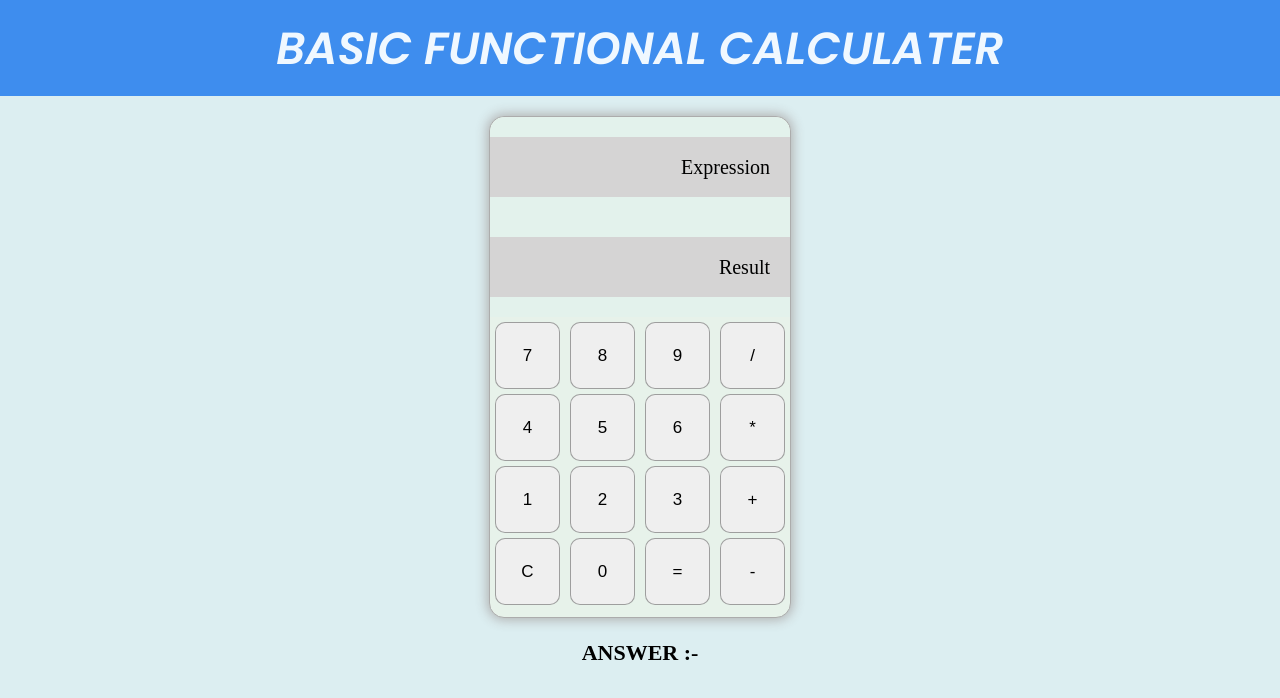
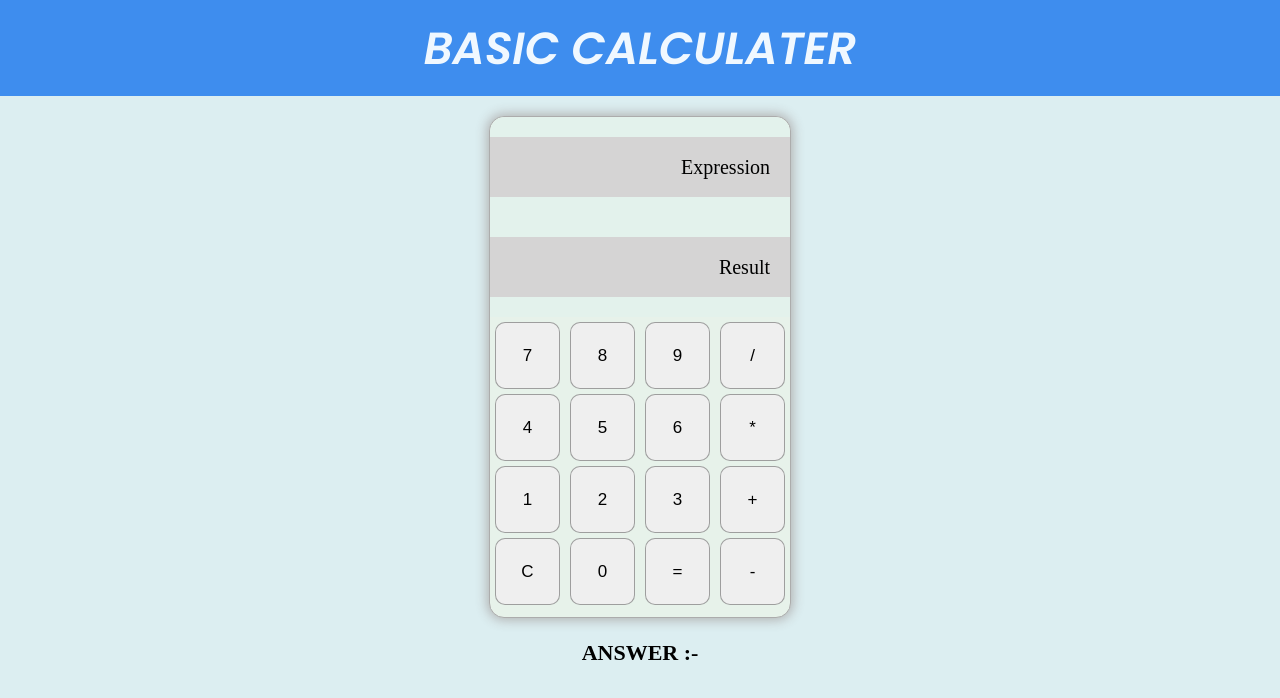
Before and after one commit to Vithustennysan/BasicCalculator, a plain HTML site: page index.html in a window 1280 px wide. Drawn offline with Linux system fonts and the light colour scheme.

Commit message:
Update index.html

```diff
--- a/index.html
+++ b/index.html
@@ -15,7 +15,7 @@
   </head>
   <body>
     <div class="main">
-      <h1>BASIC FUNCTIONAL CALCULATER</h1>
+      <h1>BASIC CALCULATER</h1>
 
       <div class="outer">
         <div class="display">
```
